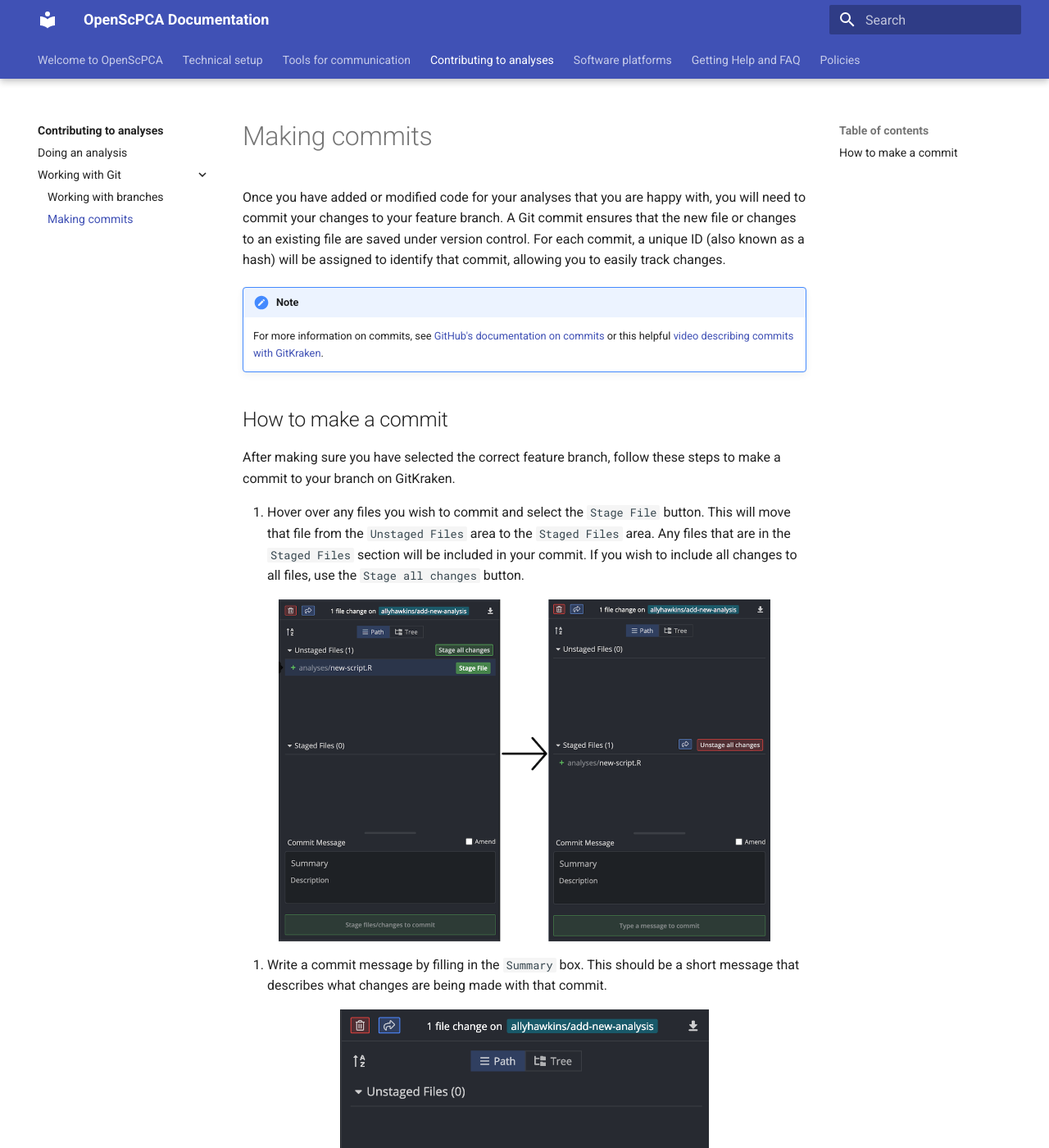
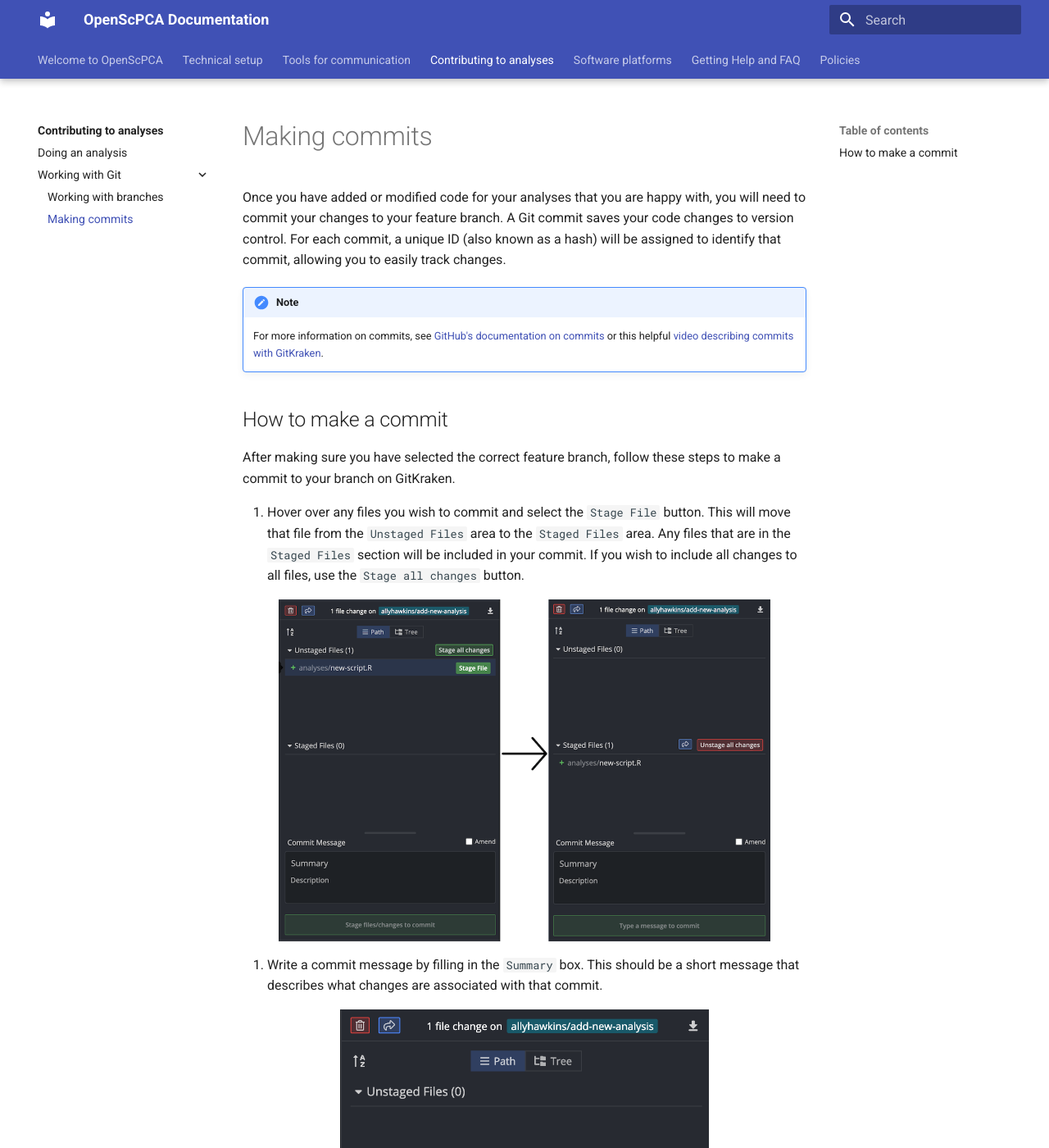
Before and after one commit to AlexsLemonade/OpenScPCA-analysis, an MkDocs documentation site: the page built from docs/contributing-to-analyses/working-with-git/making-commits.md, in a window 1280 px wide and 1400 px high. Shown: the whole window at 82% size. Built offline with MkDocs 1.6.1 and Material for MkDocs 9.7.7, drawn with Linux system fonts in a browser that asks for light colours; some of the changed text lies outside the part shown.

Commit message:
Apply suggestions from code review
Co-authored-by: Stephanie Spielman <stephanie.spielman@gmail.com>

```diff
--- a/docs/contributing-to-analyses/working-with-git/making-commits.md
+++ b/docs/contributing-to-analyses/working-with-git/making-commits.md
@@ -1,7 +1,7 @@
 # Making commits
 
 Once you have added or modified code for your analyses that you are happy with, you will need to commit your changes to your feature branch.
-A Git commit ensures that the new file or changes to an existing file are saved under version control.
+A Git commit saves your code changes to version control.
 For each commit, a unique ID (also known as a hash) will be assigned to identify that commit, allowing you to easily track changes.
 
 !!! note
@@ -21,14 +21,14 @@
 </figure>
 
 2. Write a commit message by filling in the `Summary` box.
-This should be a short message that describes what changes are being made with that commit.
+This should be a short message that describes what changes are associated with that commit.
 
 <figure markdown="span">
     ![Commit message](../../img/making-commits-2.png){width="450"}
 </figure>
 
 3. Click on `Stage files/changes to commit` to make the commit.
-This action ensures that your commit, and any changes associated with that commit, is saved to your branch.
+This action ensures the code changes in your commit are saved in your branch's history.
 You should now see a new line with your commit message connected to your branch name in GitKraken.
 
 <figure markdown="span">
```
